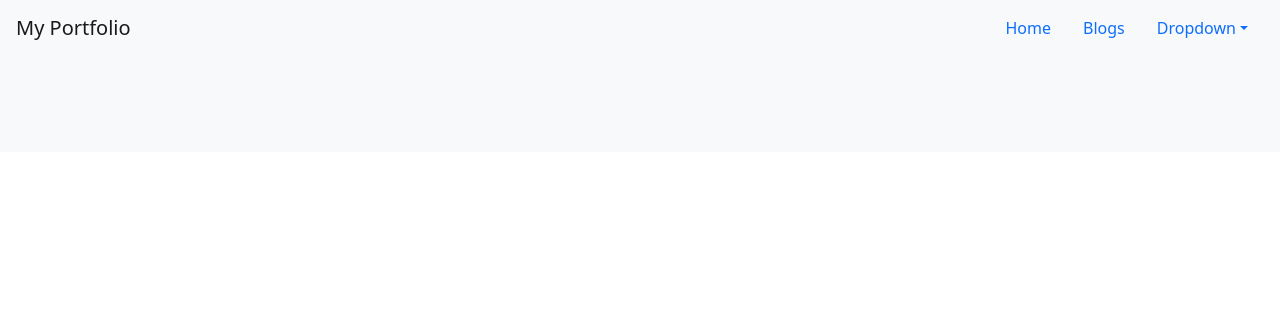
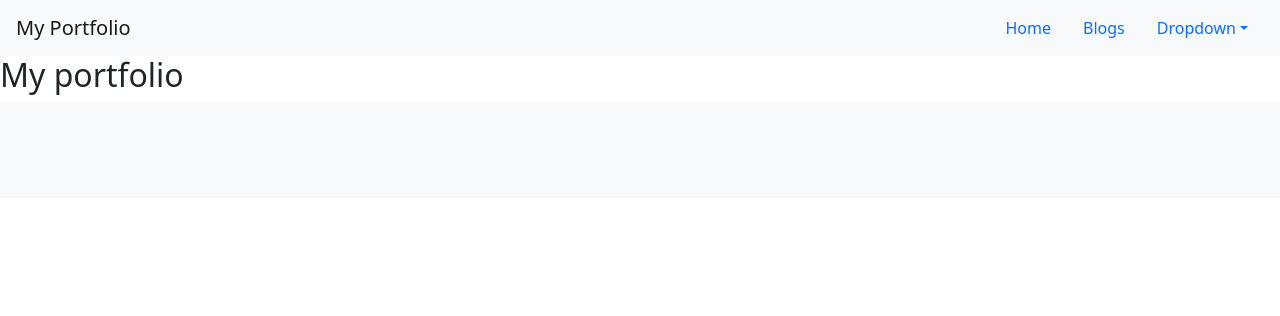
Before and after one commit to prokashmax/new, a Django app: page / in a window 1280 px wide. Shown: the top 316 px of the page. Run offline with Django 3.2, Linux system fonts and the light colour scheme; data that the repository does not hold is empty; some libraries are stand-ins or nearby versions.

Commit message:
index.html add some str

```diff
--- a/templates/index.html
+++ b/templates/index.html
@@ -3,7 +3,7 @@
 {% block title %} My Portfolio{% endblock %}
 
 {% block content %}
-
+<h2>My portfolio</h2>
 <div class="album py-5 bg-light">
       <div class="container">
           <div class="row row-cols-1 row-cols-sm-2 row-cols-md-3 g-3">
```
